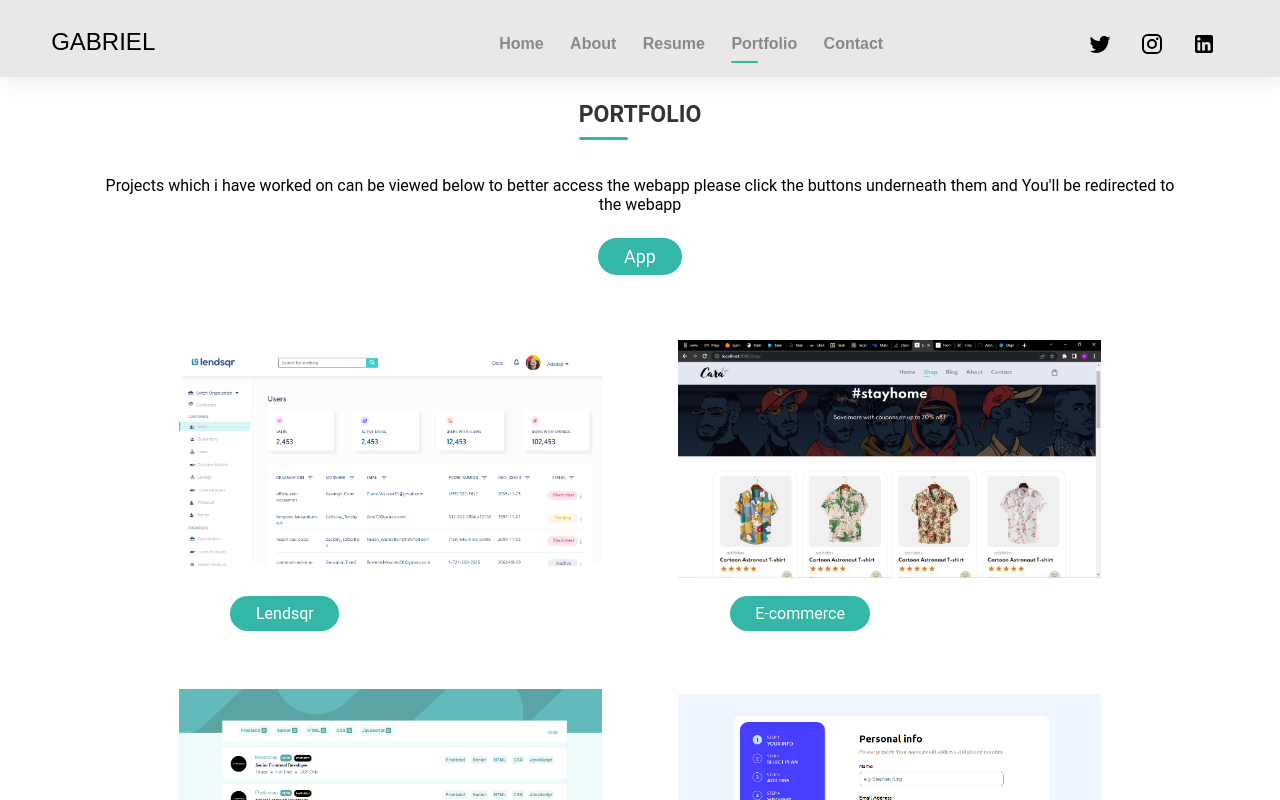
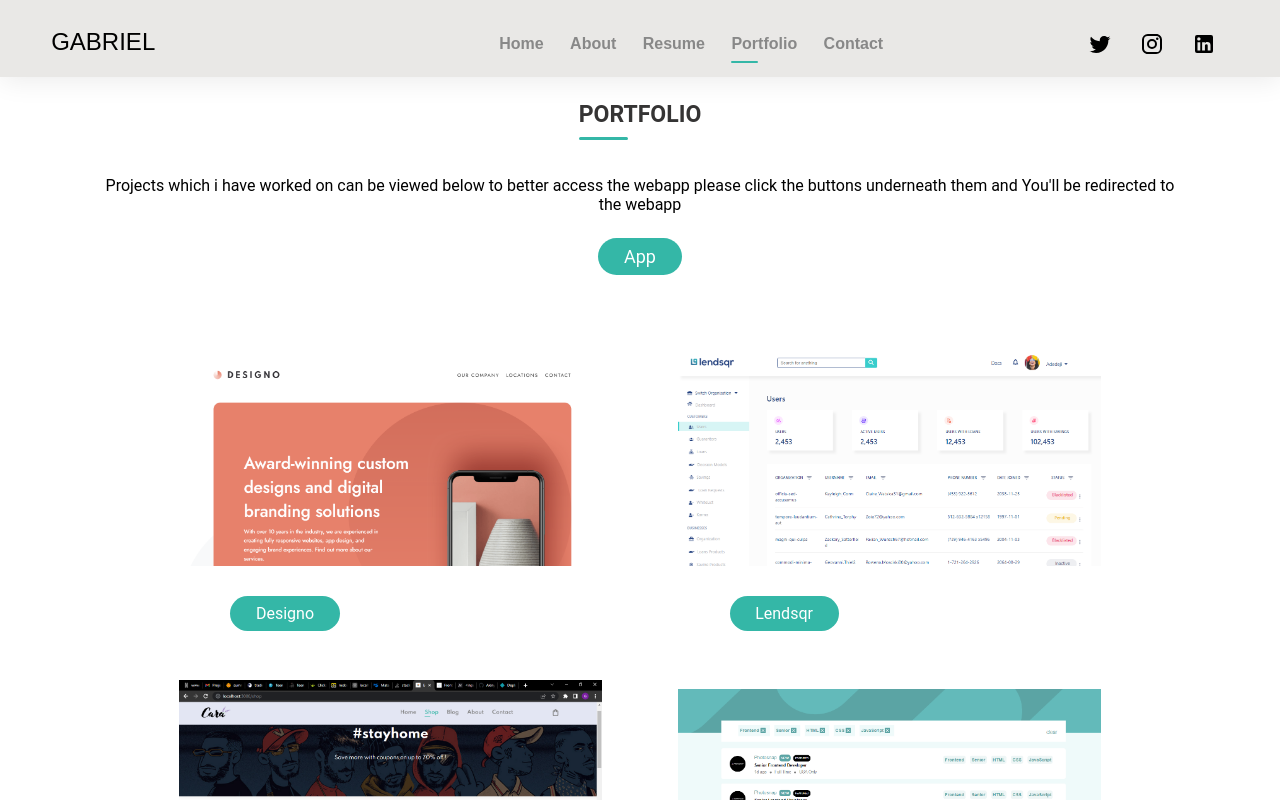
Before and after one commit to Akinyemi04/Portfolio, a React (Create React App) app: page /portfolio in a window 1280 px wide. Shown: the top 800 px of the page. Built offline with nearby package versions, Linux system fonts and the light colour scheme.

Commit message:
added designo webapp

```diff
--- a/src/Components/Portfolio.js
+++ b/src/Components/Portfolio.js
@@ -14,6 +14,8 @@
 import ecommerce from './images/e-commerce-2.png'
 import home_page from './images/room-page.png'
 import lendsqr from './images/lendsqr.png'
+import designo from './images/designo.png'
+
 const Portfolio = () => {
   return (
     <div className='portfo'>
@@ -21,6 +23,10 @@
       <p className='content'>Projects  which i have worked on can be viewed below to better access the webapp  please click the buttons underneath them  and You'll be redirected to the webapp</p>
       <span>App</span>
       <main>
+      <section>
+          <img src={designo} alt="" />
+          <a href="https://master--funny-piroshki-ecbd9a.netlify.app/">Designo</a>
+        </section>
         <section>
           <img src={lendsqr} alt="" />
           <a href="https://akinyemi-gabriel-lendsqr-fe-test.netlify.app/">Lendsqr</a>
```
Also changed, not shown: src/About.js (+0 -40 lines), src/Components/images/designo.png (added).
